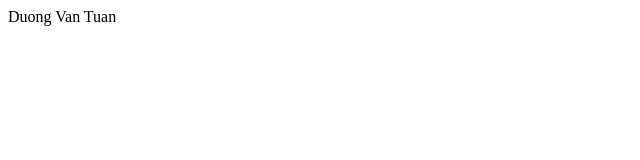
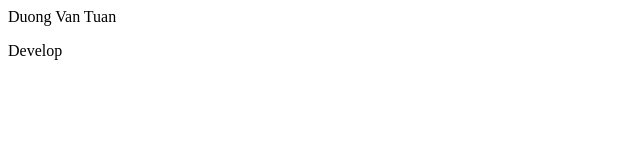
Before and after one commit to tkdvt372/test-git, a plain HTML site: page index.html in a window 1280 px wide. Shown: the full height of the page, 0-640 px from the left. Drawn offline with Linux system fonts and the light colour scheme.

Commit message:
edit index.html

```diff
--- a/index.html
+++ b/index.html
@@ -1,3 +1,4 @@
 <html>
 	<p>Duong Van Tuan</p>
+	<p>Develop</p>
 </html>
```
